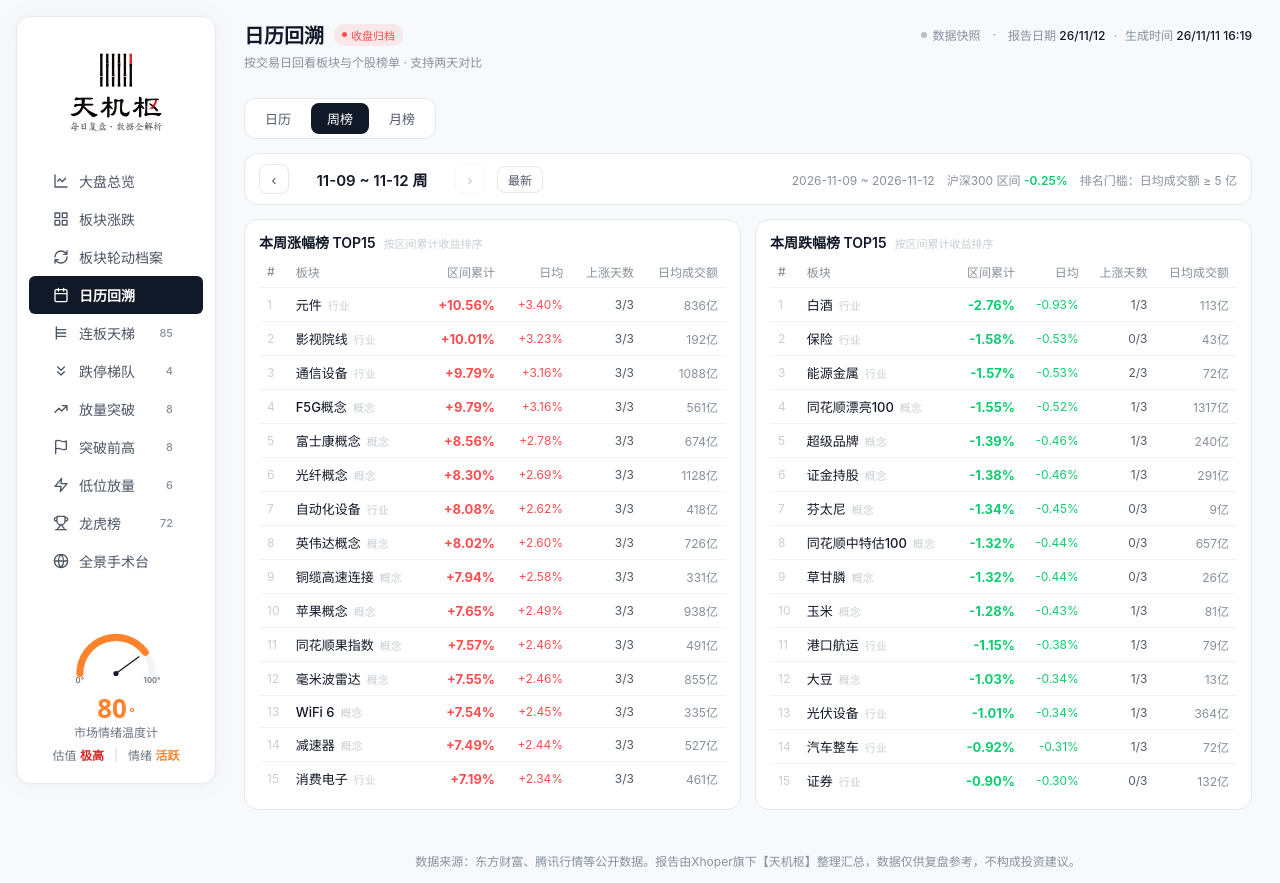
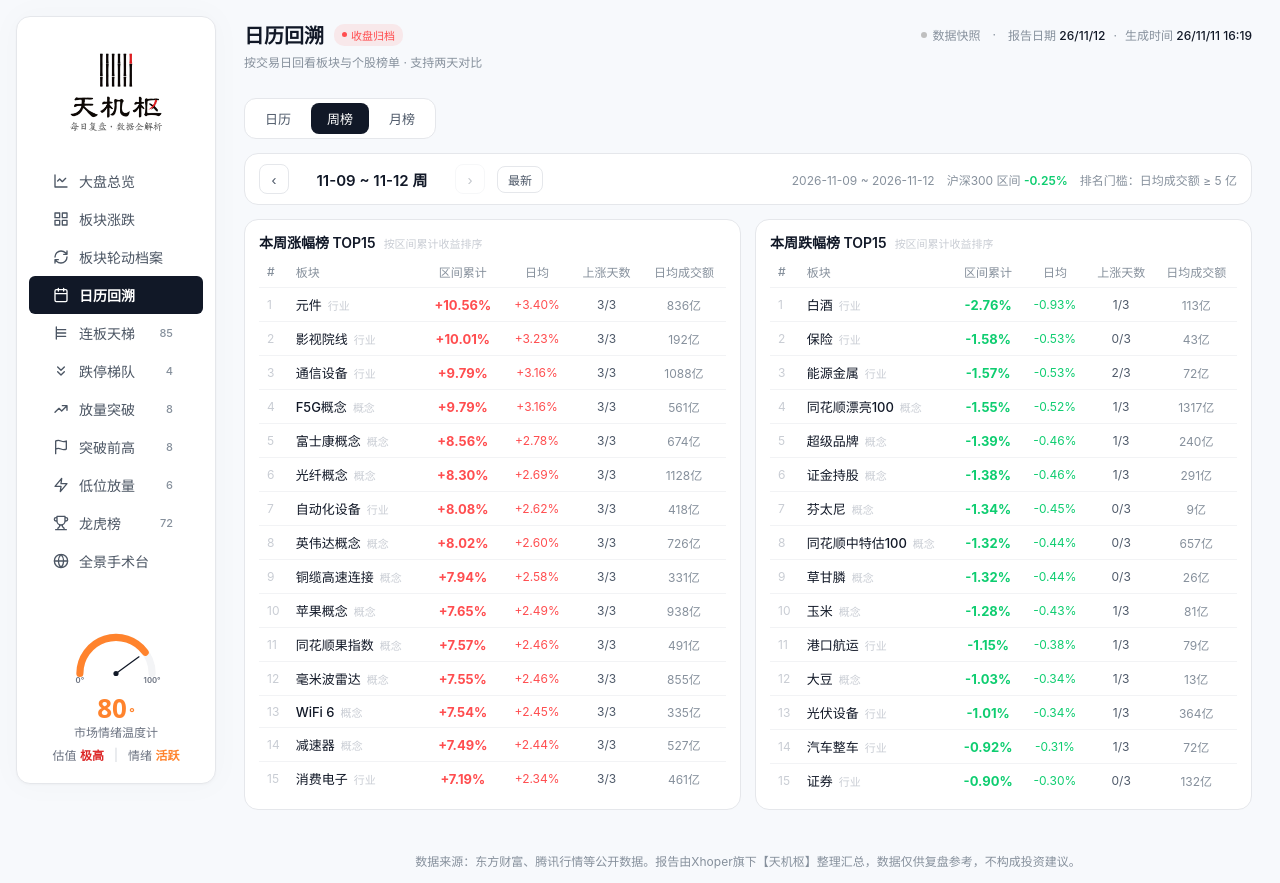
Before and after one commit to LEEYOKING/TianjiHub, a React (Vite) app: page /calendar in a window 1280 px wide. Both pictures are taken after a click on the button "周榜". Built offline with nearby package versions, Linux system fonts and the light colour scheme.

Commit message:
style(calendar): 周榜/月榜后四列改为水平居中

```diff
--- a/src/components/CalendarRankings.tsx
+++ b/src/components/CalendarRankings.tsx
@@ -22,7 +22,7 @@ function RankTable({ rows, tone }: { rows: PeriodRankRow[]; tone: 'up' | 'down'
             {['#', '板块', '区间累计', '日均', '上涨天数', '日均成交额'].map((h, i) => (
               <th key={h} style={{
                 padding: '7px 8px', fontSize: 12, color: '#86909C', fontWeight: 500,
-                textAlign: i <= 1 ? 'left' : 'right', whiteSpace: 'nowrap',
+                textAlign: i <= 1 ? 'left' : 'center', whiteSpace: 'nowrap',
               }}>{h}</th>
             ))}
           </tr>
@@ -37,12 +37,12 @@ function RankTable({ rows, tone }: { rows: PeriodRankRow[]; tone: 'up' | 'down'
                   {r.type === 'concept' ? '概念' : r.type === 'region' ? '地域' : '行业'}
                 </span>
               </td>
-              <td style={{ padding: '7px 8px', fontSize: 13, textAlign: 'right', fontWeight: 700, color: tone === 'up' ? COLOR_UP : COLOR_DOWN }}>
+              <td style={{ padding: '7px 8px', fontSize: 13, textAlign: 'center', fontWeight: 700, color: tone === 'up' ? COLOR_UP : COLOR_DOWN }}>
                 {fmtPct(r.cumPct)}
               </td>
-              <td style={{ padding: '7px 8px', fontSize: 12, textAlign: 'right', color: pctColor(r.avgPct) }}>{fmtPct(r.avgPct)}</td>
-              <td style={{ padding: '7px 8px', fontSize: 12, textAlign: 'right', color: '#4E5969' }}>{r.upDays}/{r.days}</td>
-              <td style={{ padding: '7px 8px', fontSize: 12, textAlign: 'right', color: '#86909C' }}>{r.avgAmt.toFixed(0)}亿</td>
+              <td style={{ padding: '7px 8px', fontSize: 12, textAlign: 'center', color: pctColor(r.avgPct) }}>{fmtPct(r.avgPct)}</td>
+              <td style={{ padding: '7px 8px', fontSize: 12, textAlign: 'center', color: '#4E5969' }}>{r.upDays}/{r.days}</td>
+              <td style={{ padding: '7px 8px', fontSize: 12, textAlign: 'center', color: '#86909C' }}>{r.avgAmt.toFixed(0)}亿</td>
             </tr>
           ))}
         </tbody>
```
